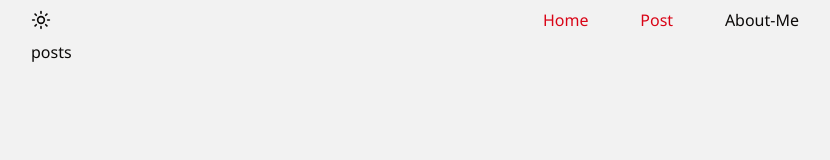
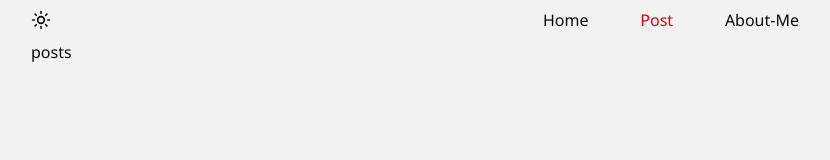
Before and after one commit to LuisKlopp/hyeon-blog-deploy-2, a Next.js app: page /post in a window 1280 px wide. Shown: the top 160 px of the page, without its empty margins (225-1055 px from the left). Built offline with nearby package versions, Linux system fonts and the light colour scheme.

Commit message:
Feat: pathname에 따른 텍스트 컬러 설정

```diff
--- a/components/navigation/components/navigation-item.tsx
+++ b/components/navigation/components/navigation-item.tsx
@@ -19,12 +19,10 @@ export const NavigationItem = ({
     <Link
       href={href}
       className={
-        (cn(
-          "font-semibold hover:text-blogThickRed",
-        ),
-        pathname.startsWith(href)
+        (cn("font-extrabold"),
+        pathname === href
           ? "text-blogThickRed"
-          : "")
+          : "hover:text-blogThickRed")
       }
     >
       {title}
```
